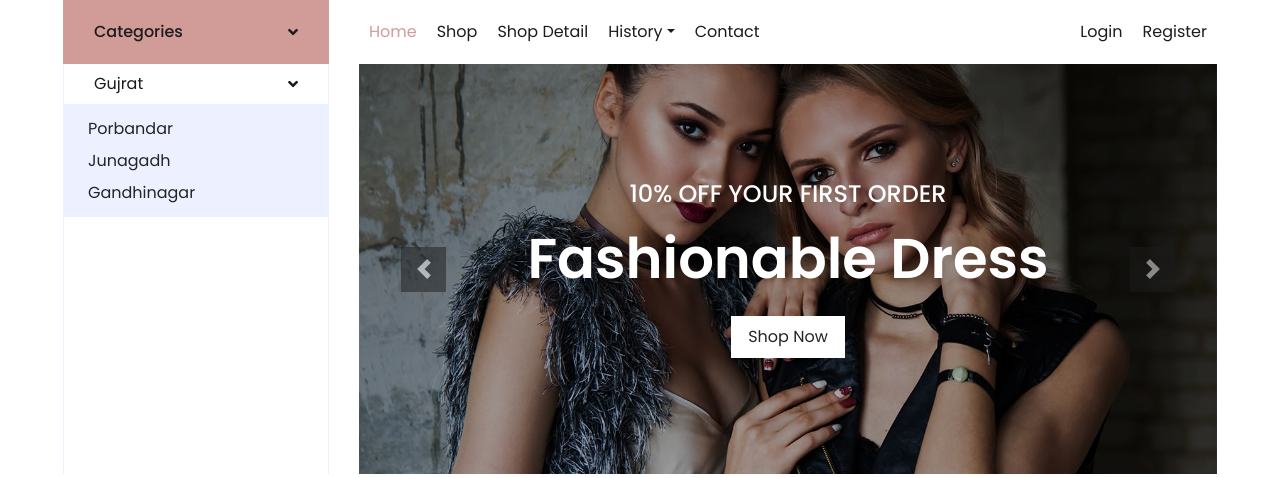
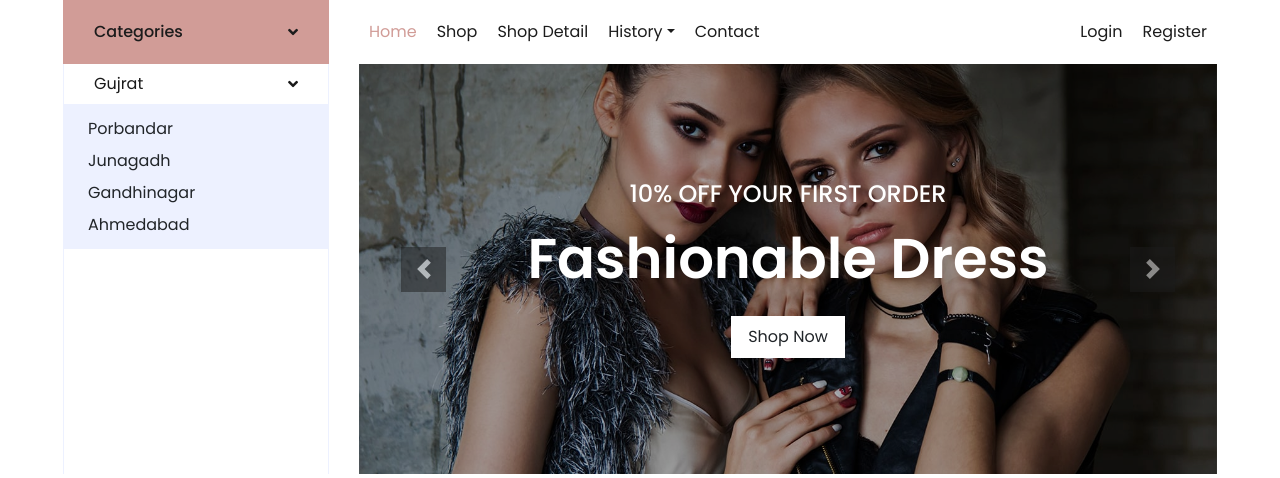
Before and after one commit to hareshnandaniya9/Business-websitee, a Django app: page / in a window 1280 px wide, after a click on "Gujrat". Shown: the part 121-599 px from the top of the page. Run offline with Django 4.2, Linux system fonts and the light colour scheme; some libraries are stand-ins or nearby versions.

Commit message:
second commit

```diff
--- a/My Bussness Web/myapp/templates/header.html
+++ b/My Bussness Web/myapp/templates/header.html
@@ -108,6 +108,7 @@
                                 <a href="" class="dropdown-item">Porbandar</a>
                                 <a href="" class="dropdown-item">Junagadh</a>
                                 <a href="" class="dropdown-item">Gandhinagar</a>
+                                <a href="" class="dropdown-item">Ahmedabad</a>
                             </div>
                         </div>
                         <div class="nav-item dropdown">
```
